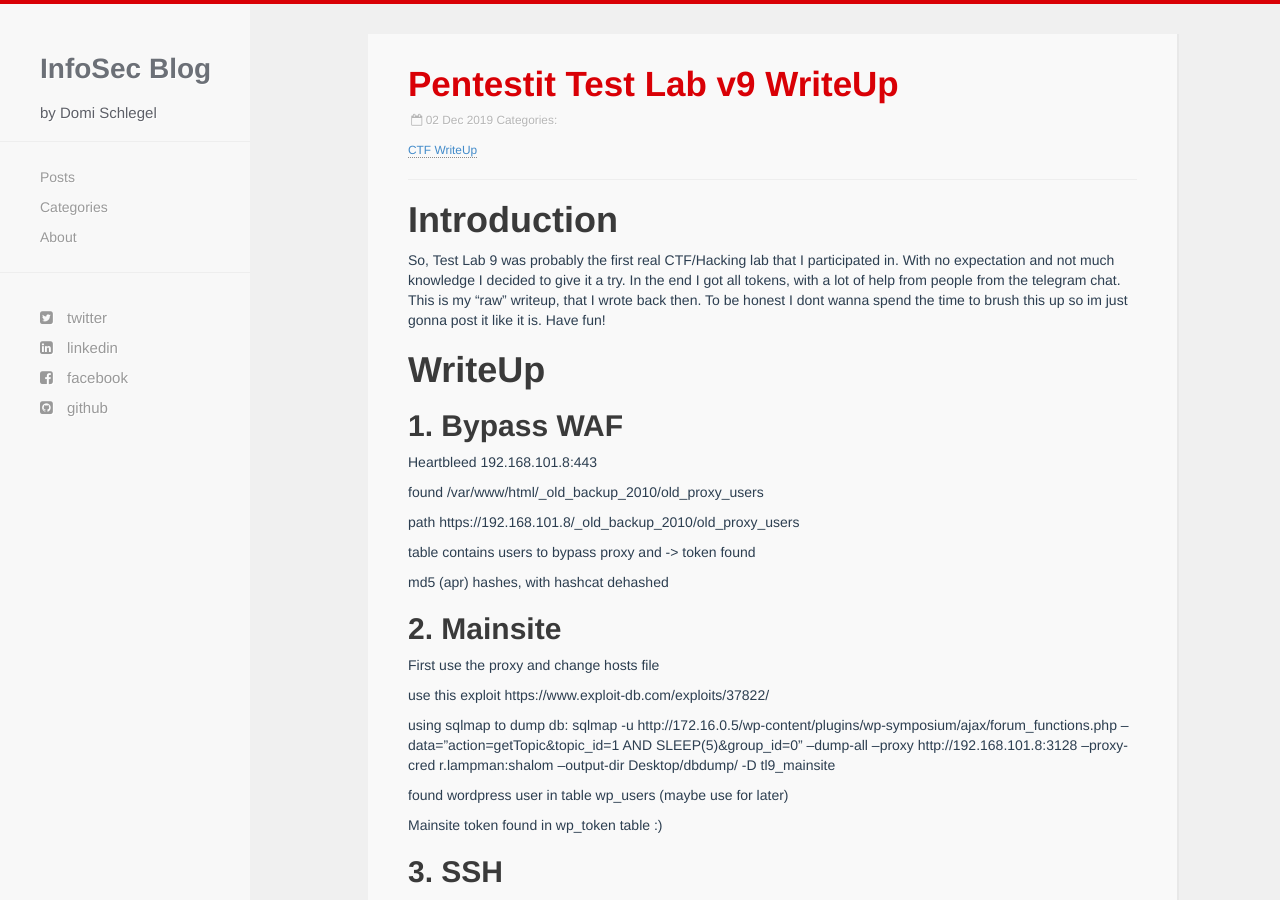
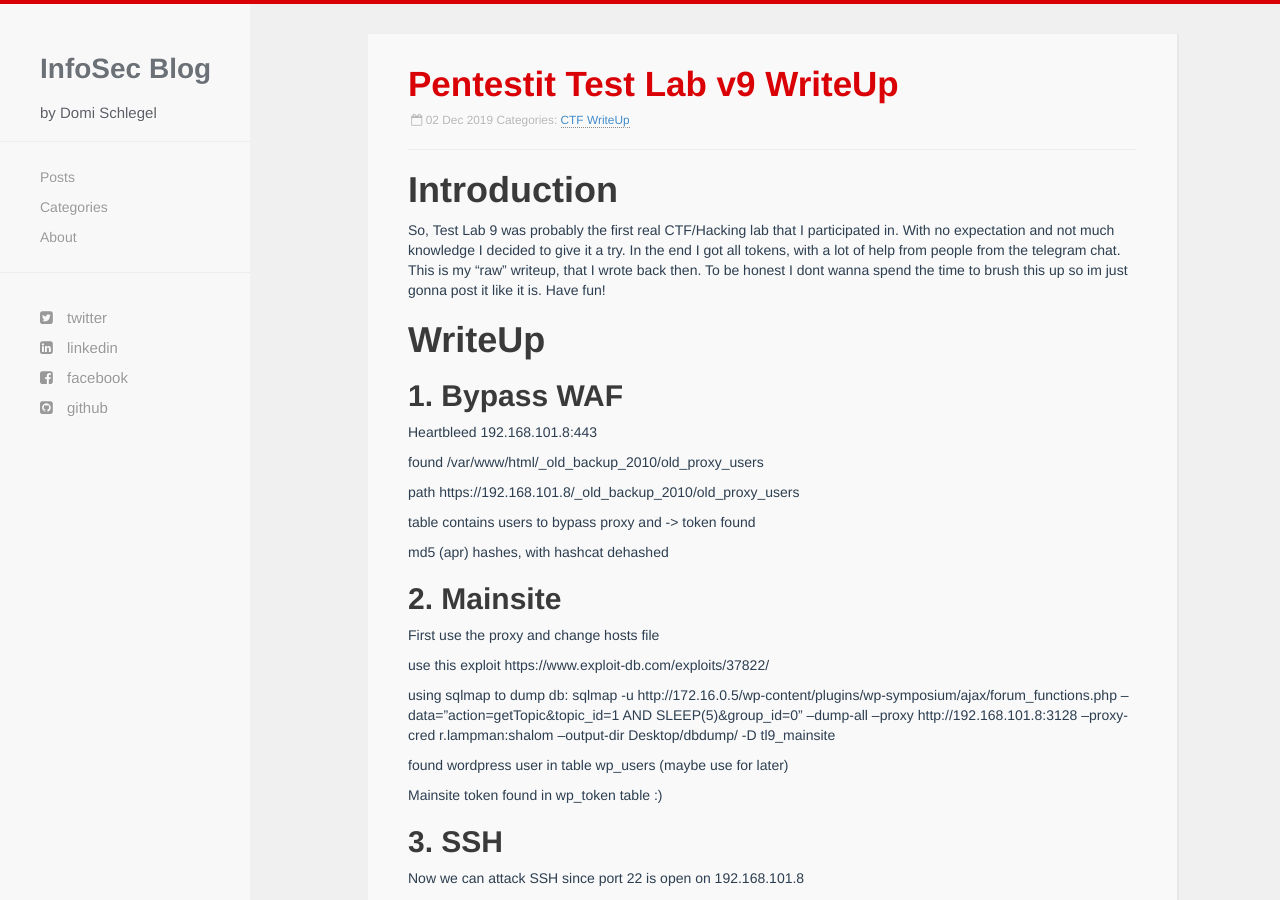
Before and after one commit to PhaNDoMs/PhaNDoMs.github.io, a Jekyll site: the page built from _posts/2019-12-02-TestLab9WriteUp.markdown, in a window 1280 px wide and 900 px high. Built offline with Jekyll 4.4.1, drawn with Linux system fonts in a browser that asks for light colours; nearby versions of some CDN libraries; comment, search, counter and statistics services are not loaded.

Commit message:
Update post.html

```diff
--- a/_layouts/post.html
+++ b/_layouts/post.html
@@ -7,7 +7,6 @@ layout: default
     <small>
       &nbsp;<i class="fa fa-calendar-o"></i> {{ page.date | date_to_string}}
        Categories:
-<div class="post-categories">
   {% if post %}
     {% assign categories = post.categories %}
   {% else %}
@@ -17,7 +16,6 @@ layout: default
   <a href="{{site.baseurl}}/categories/#{{category|slugize}}">{{category}}</a>
   {% unless forloop.last %}&nbsp;{% endunless %}
   {% endfor %}
-</div>
     </small>
   </p> <hr/>
   <div class="post">
```
